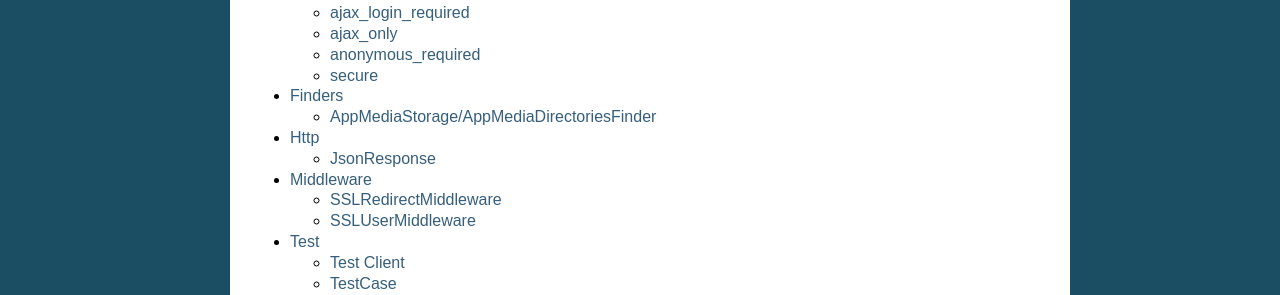
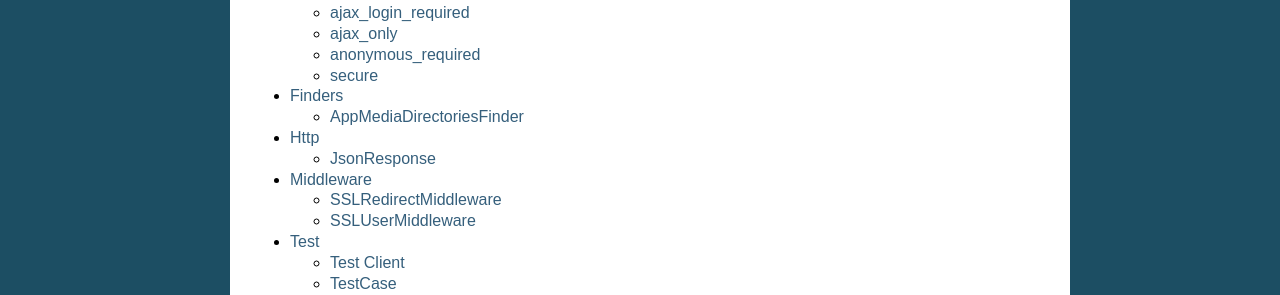
Before and after one commit to mlavin/django-hilbert, a Sphinx documentation site: the page built from docs/index.rst, in a window 1280 px wide. Shown: the part 665-960 px from the top of the page. Built offline with Sphinx 7.4.7, drawn with Linux system fonts in a browser that asks for light colours.

Commit message:
Add missing link and change title.

```diff
--- a/docs/finders.rst
+++ b/docs/finders.rst
@@ -6,14 +6,14 @@
 
 .. _AppMediaStorage:
 
-AppMediaStorage/AppMediaDirectoriesFinder
+AppMediaDirectoriesFinder
 --------------------------------------
 
 .. versionadded:: 0.3
 
 There are still a number of Django applications out in the wild which put their
 static files (js/css/images) in a media folder rather than a static folder. This
-finder extends the built-in `AppDirectoriesFinder <>`_ to gather files from the
+finder extends the built-in `AppDirectoriesFinder <https://docs.djangoproject.com/en/1.3/ref/contrib/staticfiles/#staticfiles-finders>`_ to gather files from the
 media directories.
 
 To use simply add to your `STATICFILES_FINDERS` setting.
```
